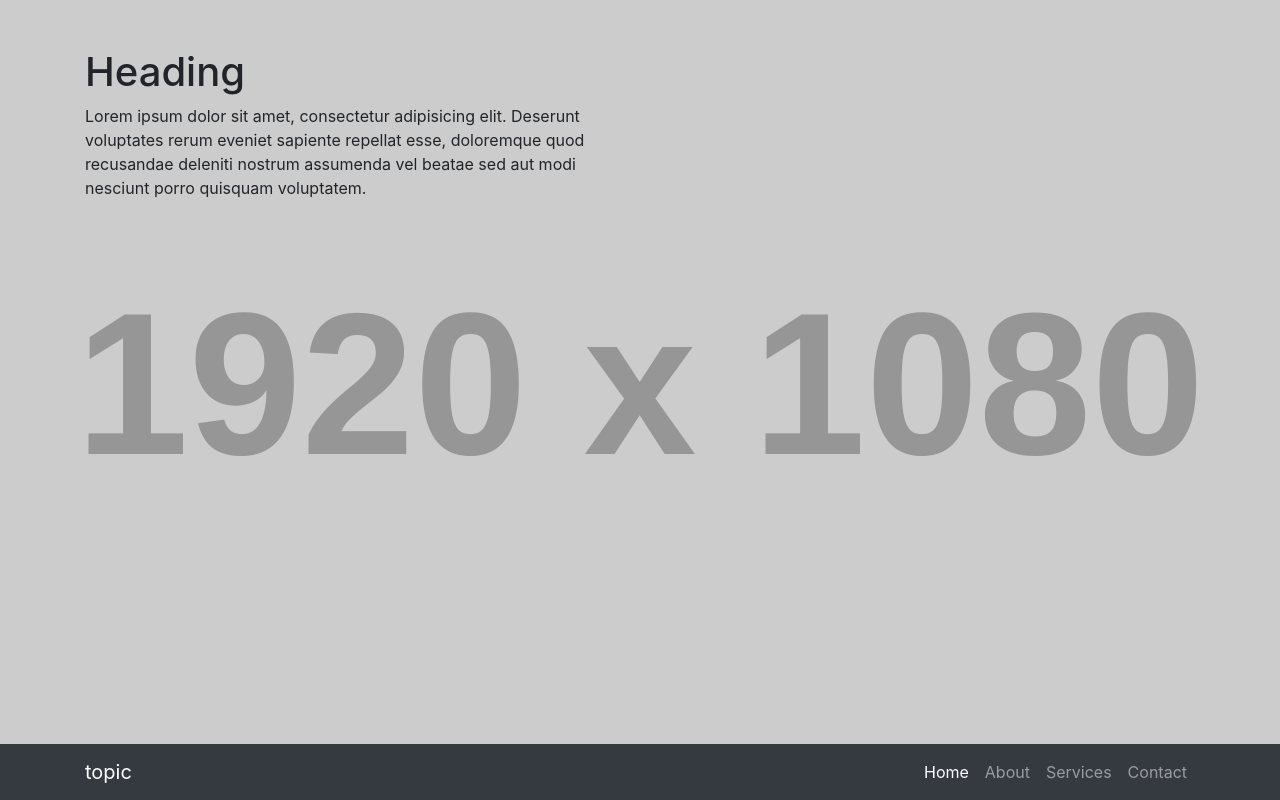
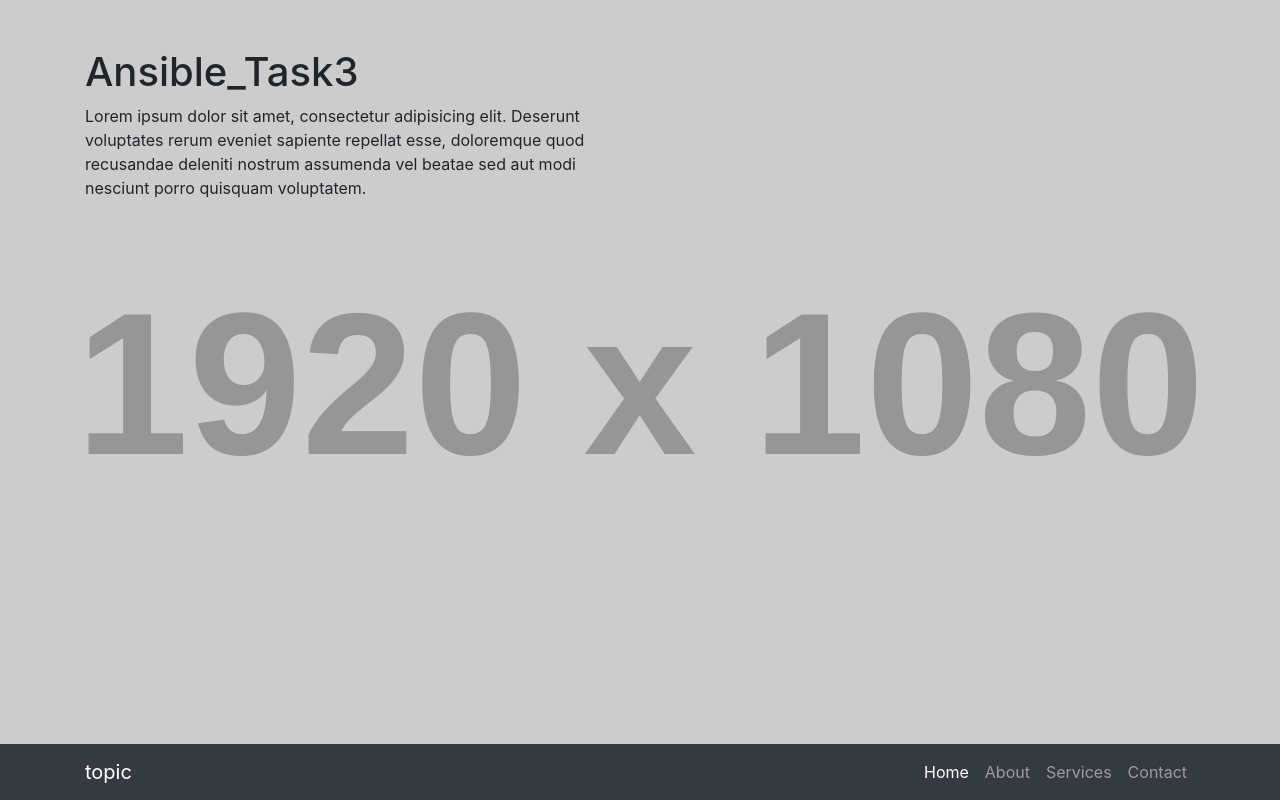
Before and after one commit to rootritesh/demowebsite1, a plain HTML site: page index.html in a window 1280 px wide. Drawn offline with nearby package versions, Linux system fonts and the light colour scheme; placeholder pictures from the web are drawn by us.

Commit message:
ansible-task3a added

```diff
--- a/index.html
+++ b/index.html
@@ -53,7 +53,7 @@
     <div class="container">
       <div class="row">
         <div class="col-lg-6">
-          <h1 class="mt-5">Heading</h1>
+          <h1 class="mt-5">Ansible_Task3</h1>
           <p>Lorem ipsum dolor sit amet, consectetur adipisicing elit. Deserunt voluptates rerum eveniet sapiente repellat esse, doloremque quod recusandae deleniti nostrum assumenda vel beatae sed aut modi nesciunt porro quisquam voluptatem.</p>
         </div>
       </div>
```
